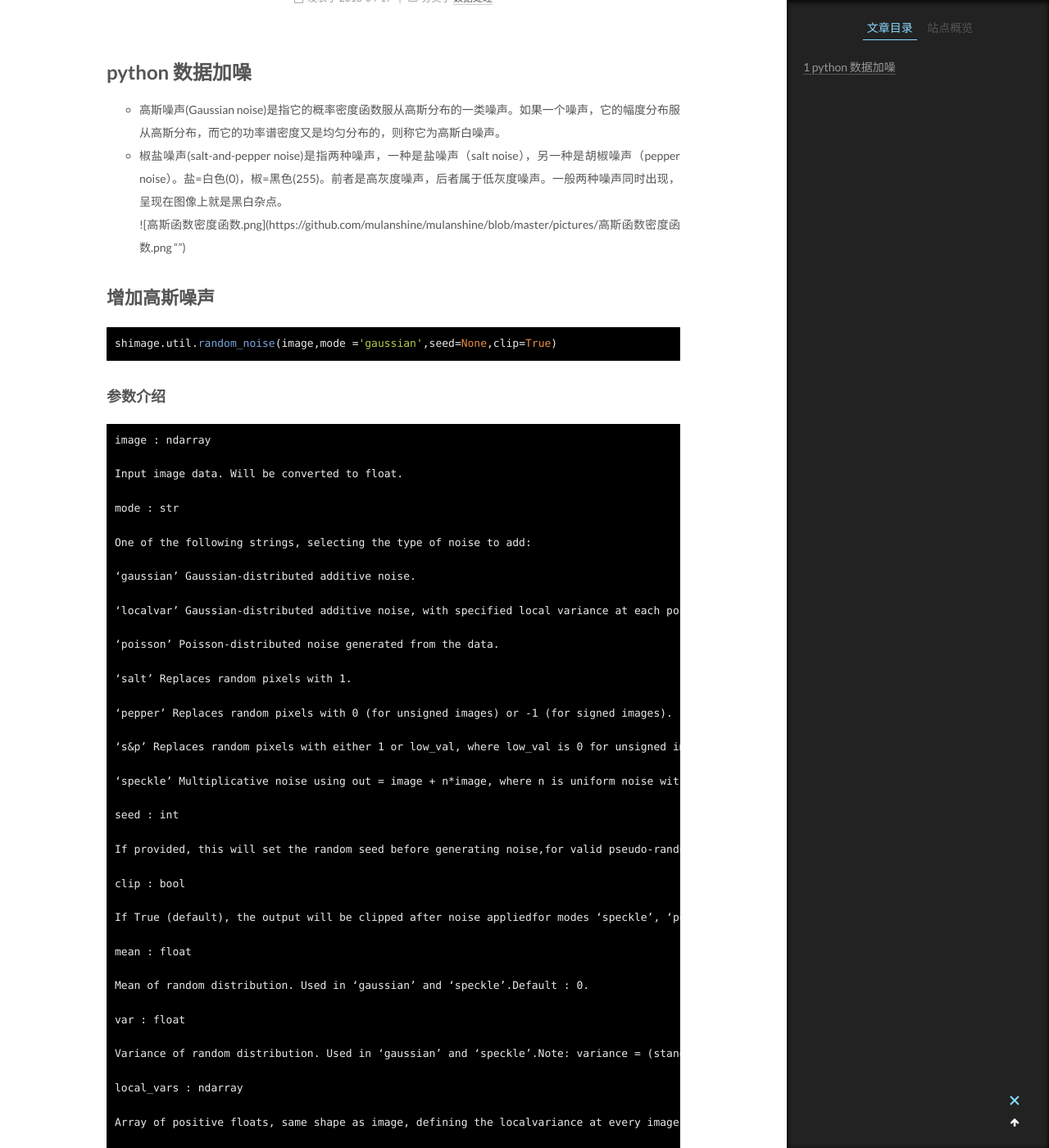
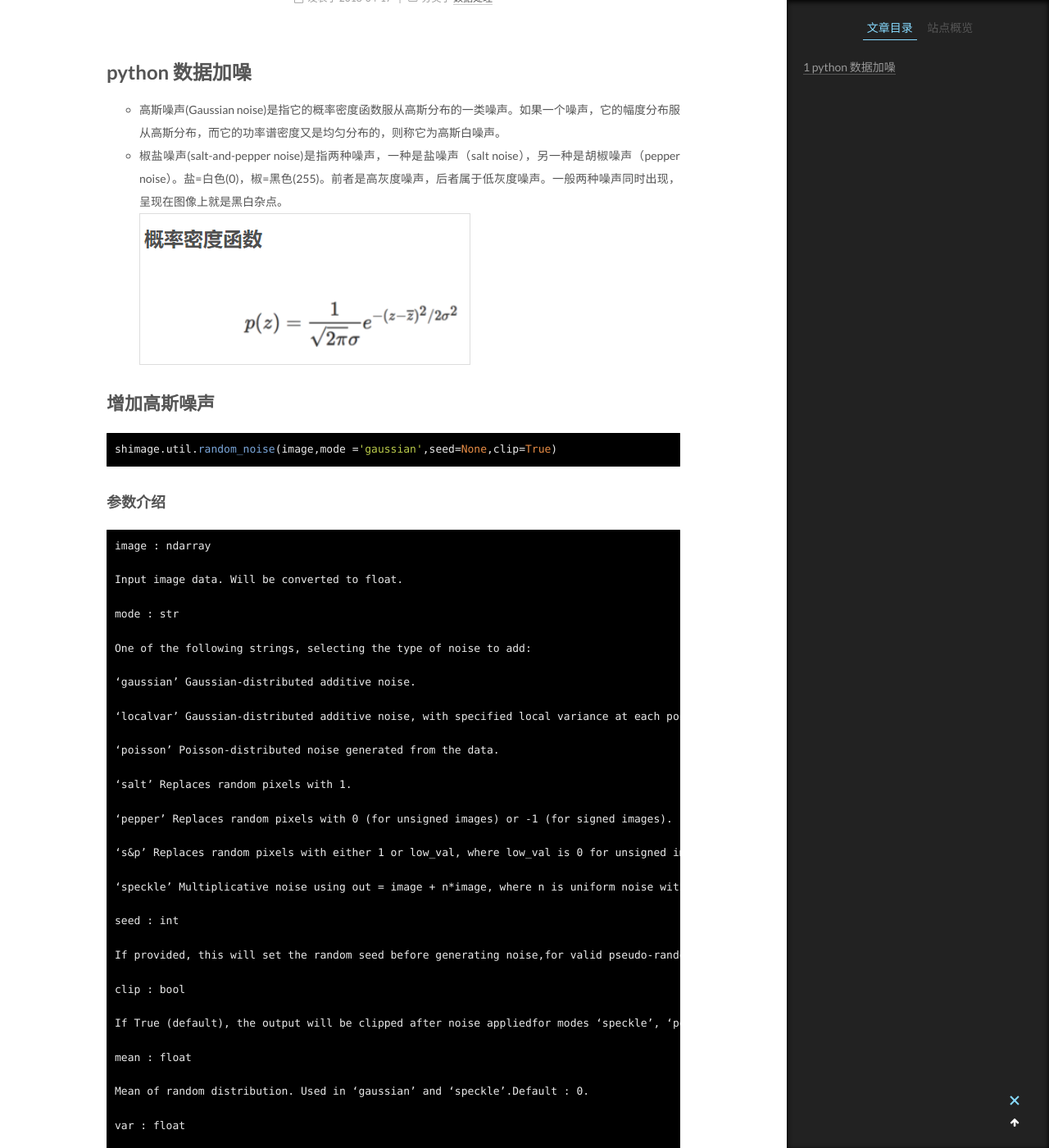
Before and after one commit to mulanshine/mulanshine, a Jekyll site: the page built from _posts/2018-04-19-数据处理-为图片增加高斯噪声.markdown, in a window 1280 px wide and 1400 px high, scrolled down 233 px. Shown: the whole window at 82% size. Built offline with Jekyll 4.4.1, drawn with Linux system fonts in a browser that asks for light colours; some of the changed text lies outside the part shown.

Commit message:
mulanshine

````diff
--- a/_posts/2018-04-19-数据处理-为图片增加高斯噪声.markdown
+++ b/_posts/2018-04-19-数据处理-为图片增加高斯噪声.markdown
@@ -8,7 +8,7 @@ tags: [数据处理,skimage]
 # python 数据加噪
 - 高斯噪声(Gaussian noise)是指它的概率密度函数服从高斯分布的一类噪声。如果一个噪声，它的幅度分布服从高斯分布，而它的功率谱密度又是均匀分布的，则称它为高斯白噪声。
 - 椒盐噪声(salt-and-pepper noise)是指两种噪声，一种是盐噪声（salt noise），另一种是胡椒噪声（pepper noise）。盐=白色(0)，椒=黑色(255)。前者是高灰度噪声，后者属于低灰度噪声。一般两种噪声同时出现，呈现在图像上就是黑白杂点。<br>
-![高斯函数密度函数.png](https://github.com/mulanshine/mulanshine/blob/master/pictures/高斯函数密度函数.png "")
+![高斯函数密度函数.png](https://github.com/mulanshine/mulanshine/blob/master/pictures/高斯函数密度函数.png)
 
 ## 增加高斯噪声
 ```python
@@ -99,4 +99,4 @@ plt.savefig("noise_image.jpg")
 
 ##生成图片结果
 
-![noise_image.jpg](https://github.com/mulanshine/mulanshine/blob/master/pictures/noise_image.jpg "")
+![noise_image.jpg](https://github.com/mulanshine/mulanshine/blob/master/pictures/noise_image.jpg )
````
